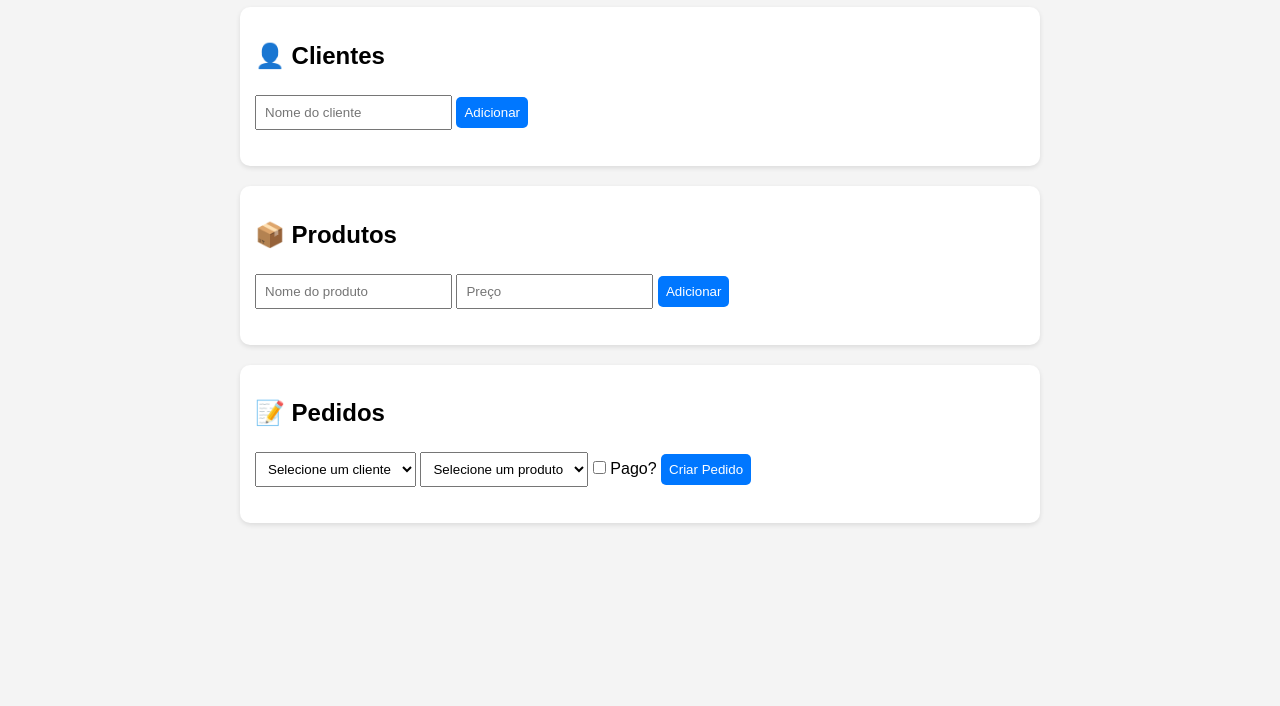
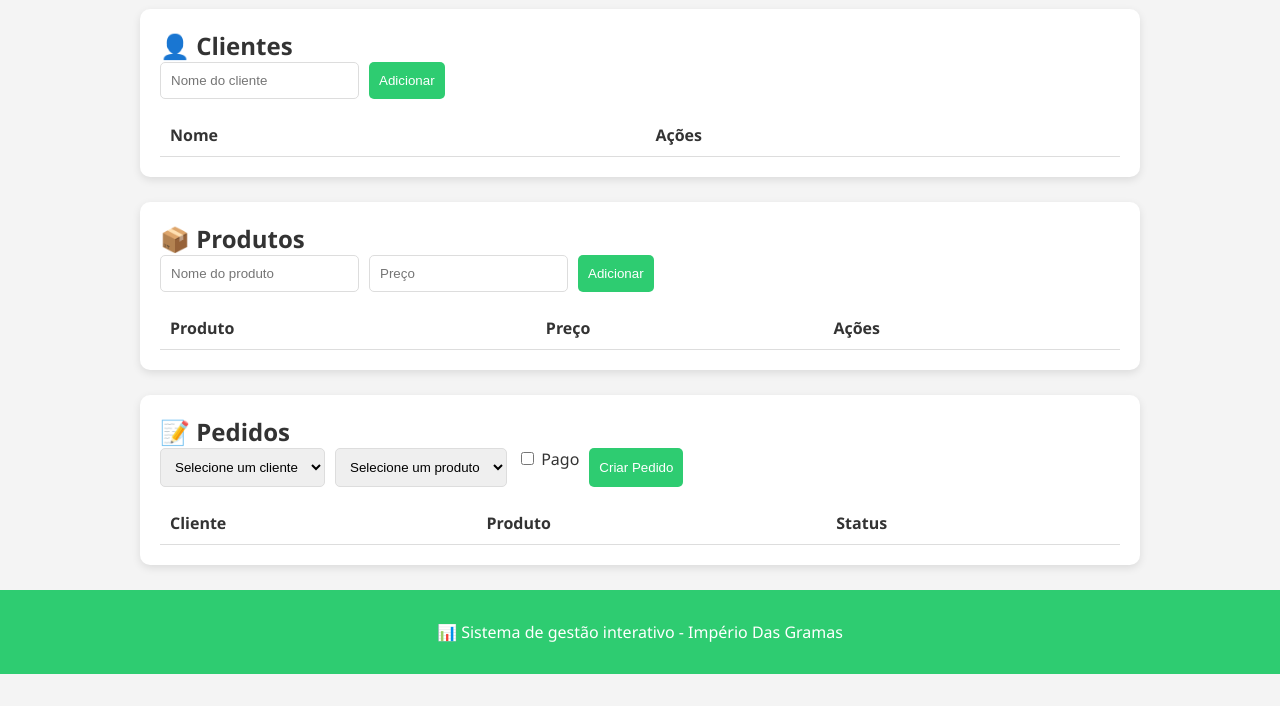
Before and after one commit to nadiel1803/Imperio-das-Gramas, a plain HTML site: page index.html in a window 1280 px wide. Shown: the part 94-800 px from the top of the page. Drawn offline with Linux system fonts and the light colour scheme; no server answers.

Commit message:
evolução

```diff
--- a/index.html
+++ b/index.html
@@ -2,40 +2,58 @@
 <html lang="pt-BR">
 <head>
   <meta charset="UTF-8">
-  <title>Sistema de Pedidos</title>
+  <title>Gestor de Pedidos</title>
   <link rel="stylesheet" href="style.css">
-  <!-- Firebase -->
   <script type="module" src="script.js" defer></script>
 </head>
 <body>
-  <div class="container">
-    <h1>📦 Sistema de Pedidos</h1>
+  <header>
+    <h1>🛒 Gestor de Pedidos</h1>
+  </header>
 
-    <!-- Clientes -->
+  <main>
+    <!-- CLIENTES -->
     <section class="card">
       <h2>👤 Clientes</h2>
-      <form id="clienteForm">
+      <form id="clienteForm" class="form-inline">
         <input type="text" id="clienteNome" placeholder="Nome do cliente" required>
         <button type="submit">Adicionar</button>
       </form>
-      <ul id="clientesList"></ul>
+      <table>
+        <thead>
+          <tr>
+            <th>Nome</th>
+            <th>Ações</th>
+          </tr>
+        </thead>
+        <tbody id="clientesTable"></tbody>
+      </table>
     </section>
 
-    <!-- Produtos -->
+    <!-- PRODUTOS -->
     <section class="card">
       <h2>📦 Produtos</h2>
-      <form id="produtoForm">
+      <form id="produtoForm" class="form-inline">
         <input type="text" id="produtoNome" placeholder="Nome do produto" required>
         <input type="number" id="produtoPreco" placeholder="Preço" required>
         <button type="submit">Adicionar</button>
       </form>
-      <ul id="produtosList"></ul>
+      <table>
+        <thead>
+          <tr>
+            <th>Produto</th>
+            <th>Preço</th>
+            <th>Ações</th>
+          </tr>
+        </thead>
+        <tbody id="produtosTable"></tbody>
+      </table>
     </section>
 
-    <!-- Pedidos -->
+    <!-- PEDIDOS -->
     <section class="card">
       <h2>📝 Pedidos</h2>
-      <form id="pedidoForm">
+      <form id="pedidoForm" class="form-inline">
         <select id="pedidoCliente" required>
           <option value="">Selecione um cliente</option>
         </select>
@@ -43,12 +61,25 @@
           <option value="">Selecione um produto</option>
         </select>
         <label>
-          <input type="checkbox" id="pedidoPago"> Pago?
+          <input type="checkbox" id="pedidoPago"> Pago
         </label>
         <button type="submit">Criar Pedido</button>
       </form>
-      <ul id="pedidosList"></ul>
+      <table>
+        <thead>
+          <tr>
+            <th>Cliente</th>
+            <th>Produto</th>
+            <th>Status</th>
+          </tr>
+        </thead>
+        <tbody id="pedidosTable"></tbody>
+      </table>
     </section>
-  </div>
+  </main>
+
+  <footer>
+    <p>📊 Sistema de gestão interativo - Império Das Gramas</p>
+  </footer>
 </body>
 </html>
--- a/script.js
+++ b/script.js
@@ -1,10 +1,10 @@
-// Importa Firebase
+// Import Firebase
 import { initializeApp } from "https://www.gstatic.com/firebasejs/9.23.0/firebase-app.js";
 import {
   getFirestore, collection, addDoc, getDocs, deleteDoc, doc
 } from "https://www.gstatic.com/firebasejs/9.23.0/firebase-firestore.js";
 
-// CONFIG FIREBASE - substitua pelos seus dados do console Firebase
+// Config Firebase
 const firebaseConfig = {
   apiKey: "SUA_API_KEY",
   authDomain: "SEU_PROJECT_ID.firebaseapp.com",
@@ -18,13 +18,9 @@ const app = initializeApp(firebaseConfig);
 const db = getFirestore(app);
 
 /* DOM */
-const clienteForm = document.getElementById("clienteForm");
-const produtoForm = document.getElementById("produtoForm");
-const pedidoForm = document.getElementById("pedidoForm");
-
-const clientesList = document.getElementById("clientesList");
-const produtosList = document.getElementById("produtosList");
-const pedidosList = document.getElementById("pedidosList");
+const clientesTable = document.getElementById("clientesTable");
+const produtosTable = document.getElementById("produtosTable");
+const pedidosTable = document.getElementById("pedidosTable");
 
 const pedidoCliente = document.getElementById("pedidoCliente");
 const pedidoProduto = document.getElementById("pedidoProduto");
@@ -35,20 +31,24 @@ const clientesRef = collection(db, "clientes");
 
 async function carregarClientes() {
   const snap = await getDocs(clientesRef);
-  clientesList.innerHTML = "";
+  clientesTable.innerHTML = "";
   pedidoCliente.innerHTML = '<option value="">Selecione um cliente</option>';
   snap.forEach((docu) => {
     const c = docu.data();
-    clientesList.innerHTML += `<li>${c.nome} <button onclick="removerCliente('${docu.id}')">❌</button></li>`;
+    clientesTable.innerHTML += `
+      <tr>
+        <td>${c.nome}</td>
+        <td><button onclick="removerCliente('${docu.id}')">Excluir</button></td>
+      </tr>`;
     pedidoCliente.innerHTML += `<option value="${c.nome}">${c.nome}</option>`;
   });
 }
 
-clienteForm.addEventListener("submit", async (e) => {
+document.getElementById("clienteForm").addEventListener("submit", async (e) => {
   e.preventDefault();
   const nome = document.getElementById("clienteNome").value;
   await addDoc(clientesRef, { nome });
-  clienteForm.reset();
+  e.target.reset();
   carregarClientes();
 });
 
@@ -62,21 +62,26 @@ const produtosRef = collection(db, "produtos");
 
 async function carregarProdutos() {
   const snap = await getDocs(produtosRef);
-  produtosList.innerHTML = "";
+  produtosTable.innerHTML = "";
   pedidoProduto.innerHTML = '<option value="">Selecione um produto</option>';
   snap.forEach((docu) => {
     const p = docu.data();
-    produtosList.innerHTML += `<li>${p.nome} - R$${p.preco} <button onclick="removerProduto('${docu.id}')">❌</button></li>`;
+    produtosTable.innerHTML += `
+      <tr>
+        <td>${p.nome}</td>
+        <td>R$${p.preco}</td>
+        <td><button onclick="removerProduto('${docu.id}')">Excluir</button></td>
+      </tr>`;
     pedidoProduto.innerHTML += `<option value="${p.nome}">${p.nome}</option>`;
   });
 }
 
-produtoForm.addEventListener("submit", async (e) => {
+document.getElementById("produtoForm").addEventListener("submit", async (e) => {
   e.preventDefault();
   const nome = document.getElementById("produtoNome").value;
   const preco = document.getElementById("produtoPreco").value;
   await addDoc(produtosRef, { nome, preco });
-  produtoForm.reset();
+  e.target.reset();
   carregarProdutos();
 });
 
@@ -90,20 +95,25 @@ const pedidosRef = collection(db, "pedidos");
 
 async function carregarPedidos() {
   const snap = await getDocs(pedidosRef);
-  pedidosList.innerHTML = "";
+  pedidosTable.innerHTML = "";
   snap.forEach((docu) => {
     const p = docu.data();
-    pedidosList.innerHTML += `<li>Cliente: ${p.cliente} | Produto: ${p.produto} | Pago: ${p.pago ? "✅" : "❌"}</li>`;
+    pedidosTable.innerHTML += `
+      <tr>
+        <td>${p.cliente}</td>
+        <td>${p.produto}</td>
+        <td>${p.pago ? "✅ Pago" : "❌ Pendente"}</td>
+      </tr>`;
   });
 }
 
-pedidoForm.addEventListener("submit", async (e) => {
+document.getElementById("pedidoForm").addEventListener("submit", async (e) => {
   e.preventDefault();
   const cliente = pedidoCliente.value;
   const produto = pedidoProduto.value;
   const pago = pedidoPago.checked;
   await addDoc(pedidosRef, { cliente, produto, pago });
-  pedidoForm.reset();
+  e.target.reset();
   carregarPedidos();
 });
 
--- a/style.css
+++ b/style.css
@@ -1,48 +1,87 @@
-body {
-  font-family: Arial, sans-serif;
-  background: #f4f4f4;
-  margin: 0;
-  padding: 20px;
+:root {
+  --green: #2ecc71;
+  --dark-green: #27ae60;
+  --light-gray: #f4f4f4;
+  --white: #fff;
 }
 
-.container {
-  max-width: 800px;
-  margin: auto;
+body {
+  margin: 0;
+  font-family: "Segoe UI", Tahoma, sans-serif;
+  background: var(--light-gray);
+  color: #333;
+}
+
+header {
+  background: var(--green);
+  color: var(--white);
+  padding: 20px;
+  text-align: center;
+}
+
+h1, h2 {
+  margin: 0;
+}
+
+main {
+  max-width: 1000px;
+  margin: 20px auto;
+  padding: 0 15px;
 }
 
 .card {
-  background: white;
-  padding: 15px;
-  margin-bottom: 20px;
+  background: var(--white);
   border-radius: 10px;
-  box-shadow: 0px 2px 5px rgba(0,0,0,0.1);
+  padding: 20px;
+  margin-bottom: 25px;
+  box-shadow: 0px 3px 8px rgba(0,0,0,0.1);
 }
 
-form {
-  margin-bottom: 10px;
+form.form-inline {
+  display: flex;
+  gap: 10px;
+  flex-wrap: wrap;
+  margin-bottom: 15px;
 }
 
 input, select, button {
-  margin: 5px 0;
-  padding: 8px;
+  padding: 10px;
+  border-radius: 5px;
+  border: 1px solid #ddd;
 }
 
 button {
+  background: var(--green);
+  color: var(--white);
+  border: none;
   cursor: pointer;
-  background: #0077ff;
-  color: white;
-  border: none;
-  border-radius: 5px;
+  transition: 0.3s;
 }
 
-ul {
-  list-style: none;
-  padding: 0;
+button:hover {
+  background: var(--dark-green);
 }
 
-li {
-  margin: 5px 0;
-  padding: 5px;
-  background: #eee;
-  border-radius: 5px;
+table {
+  width: 100%;
+  border-collapse: collapse;
+  margin-top: 10px;
 }
+
+th, td {
+  border-bottom: 1px solid #ddd;
+  padding: 10px;
+  text-align: left;
+}
+
+tr:hover {
+  background: #f9f9f9;
+}
+
+footer {
+  text-align: center;
+  padding: 15px;
+  background: var(--green);
+  color: var(--white);
+  margin-top: 20px;
+}
```
